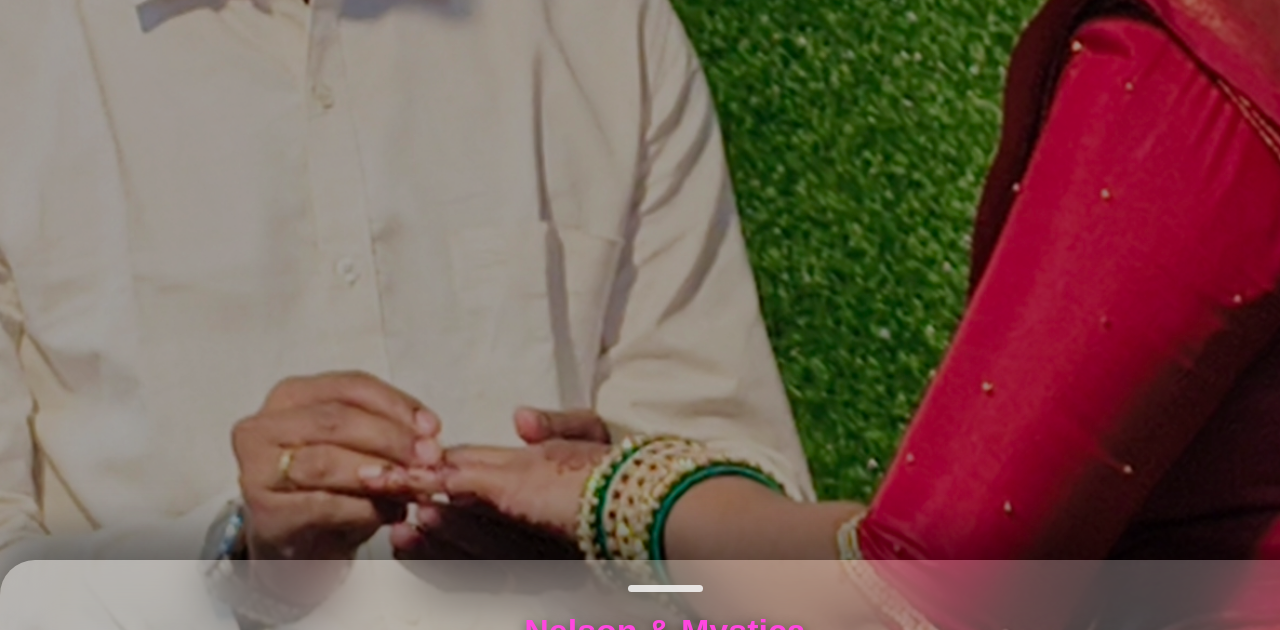
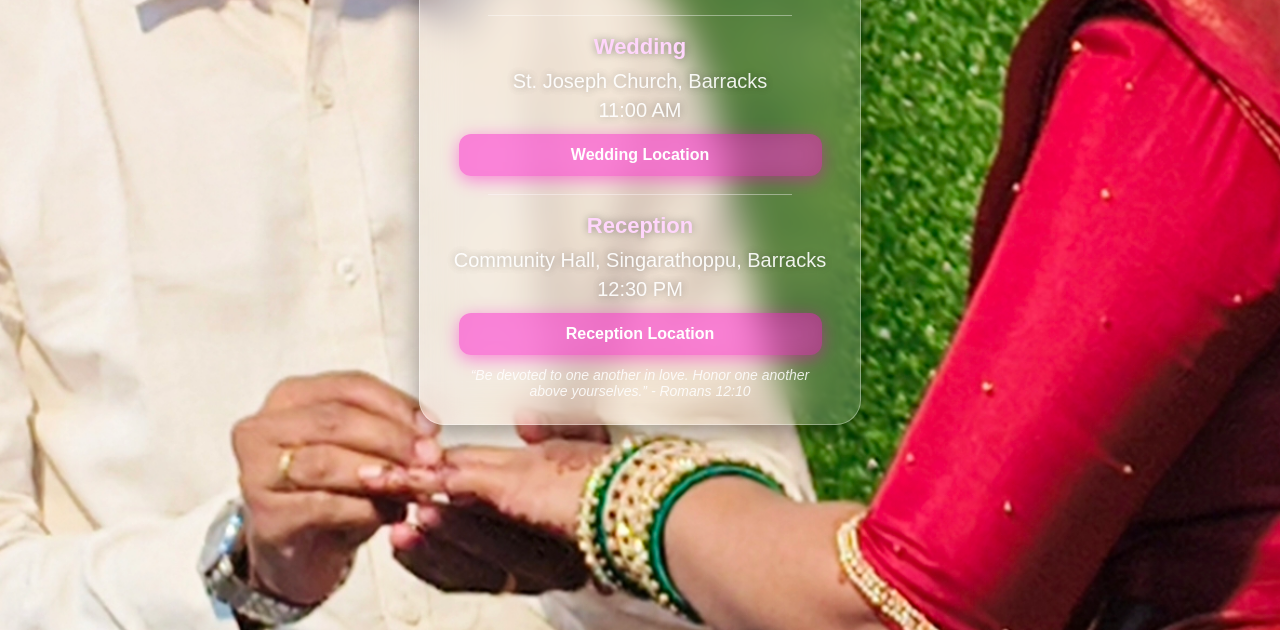
Before and after one commit to Deena0506/Wedding_web, a plain HTML site: page index.html in a window 1280 px wide. Shown: the part 170-800 px from the top of the page. Drawn offline with Linux system fonts and the light colour scheme.

Commit message:
I got fixed not about bride

```diff
--- a/index.html
+++ b/index.html
@@ -9,123 +9,125 @@
     body {
         margin: 0;
         font-family: "Poppins", sans-serif;
-        height: 100vh;
-        overflow: hidden;
+        background: url("Couple.jpg") center/cover no-repeat fixed;
+        padding: 20px;
     }
 
-    /* Background image */
-    .bg-image {
-        position: fixed;
-        top: 0; left: 0;
-        width: 100%;
-        height: 100%;
-        background: url("Couple.jpg") no-repeat center center/cover;
-        filter: brightness(0.65);
-        z-index: -1;
-    }
-
-    /* Bottom Sheet */
-    .sheet {
-        position: fixed;
-        bottom: -68%;
-        left: 0;
-        width: 100%;
-        height: 68%;
-        background: rgba(255, 255, 255, 0.25);
-        backdrop-filter: blur(25px);
-        border-radius: 35px 35px 0 0;
-        padding: 35px 25px;
+    /* Glass Card */
+    .card {
+        max-width: 380px;
+        margin: 50px auto;
+        padding: 25px 30px;
+        border-radius: 25px;
+        backdrop-filter: blur(18px);
+        background: rgba(255, 255, 255, 0.18);
+        border: 1px solid rgba(255, 255, 255, 0.35);
+        box-shadow: 0 8px 25px rgba(0, 0, 0, 0.35);
         text-align: center;
-        transition: bottom 0.5s ease;
-        box-shadow: 0 -25px 50px rgba(0,0,0,0.4);
-    }
-
-    .drag {
-        width: 75px;
-        height: 7px;
-        background: rgba(255,255,255,0.8);
-        border-radius: 10px;
-        margin: -10px auto 20px auto;
-    }
-
-    .title {
-        font-size: 34px;
-        font-weight: 700;
-        color: #ff47df;
-        text-shadow: 0 3px 12px rgba(0,0,0,0.5);
-        margin-bottom: 8px;
-    }
-
-    p, .verse {
-        color: white;
-        margin: 6px 0;
-    }
-
-    .section {
-        font-size: 22px;
-        font-weight: 700;
-        margin-top: 22px;
         color: white;
     }
 
+    .names {
+        font-size: 32px;
+        font-family: "Great Vibes", cursive;
+        font-weight: 600;
+        color: rgb(252, 2, 218);
+        letter-spacing: 2px;
+        word-spacing: 3px;
+        margin-bottom: 10px;
+        text-shadow: 0 0 8px rgba(0,0,0,0.4);
+    }
+
+    .date {
+        font-size: 18px;
+        opacity: 0.9;
+        text-shadow: 0 0 8px rgba(0,0,0,0.4);
+    }
+
+    .line {
+        width: 80%;
+        height: 1px;
+        background: rgba(255,255,255,0.4);
+        margin: 18px auto;
+    }
+
+    .section-title {
+        font-size: 22px;
+        font-weight: 700;
+        margin: 10px 0;
+        color: #ffd6fc;
+        text-shadow: 0 0 8px rgba(0,0,0,0.4);
+    }
+
+    p {
+        margin: 6px 0;
+        opacity: 0.9;
+        font-size: 20px;
+        font-weight: 200;
+        text-shadow: 0 0 8px rgba(0,0,0,0.4);
+    }
+
     .btn {
-        background: #ff47df;
+        display: block;
+        margin: 12px auto;
+        padding: 12px 20px;
+        width: 85%;
+        border-radius: 12px;
+        background: rgba(255, 0, 200, 0.45);
         color: white;
-        padding: 15px;
-        width: 90%;
-        margin: 15px auto;
-        display: block;
-        border-radius: 14px;
-        font-size: 18px;
         font-weight: 600;
         text-decoration: none;
-        box-shadow: 0 5px 20px rgba(255,71,223,0.5);
+        backdrop-filter: blur(12px);
+        box-shadow: 0 4px 18px rgba(255, 0, 200, 0.45);
+        transition: 0.3s;
+    }
+
+    .btn:hover {
+        transform: scale(1.04);
+        background: rgba(255, 0, 200, 0.6);
     }
 
     .verse {
-        margin-top: 20px;
+        margin-top: 12px;
         font-style: italic;
         font-size: 14px;
-        opacity: 0.9;
+        opacity: 0.85;
     }
 </style>
+
+<link href="https://fonts.googleapis.com/css2?family=Great+Vibes&display=swap" rel="stylesheet">
+
 </head>
-
 <body>
 
-<div class="bg-image"></div>
+<div class="card">
+    <div class="names">Nelson & Mystica</div>
+    <div class="date">December 28, 2025</div>
 
-<div class="sheet" id="sheet">
-    <div class="drag" id="drag"></div>
+    <div class="line"></div>
 
-    <div class="title">Nelson & Mystica</div>
-    <p>December 28, 2025</p>
+    <div class="section-title">Wedding</div>
+    <p>St. Joseph Church, Barracks</p>
+    <p>11:00 AM</p>
 
-    <div class="section">Wedding</div>
-    <p>St. Joseph Church, Barracks<br>11:00 AM</p>
     <a class="btn" href="https://maps.app.goo.gl/jYotbpXt3JxQWRKf8" target="_blank">
-        Open Wedding Location
+        Wedding Location
     </a>
 
-    <div class="section">Reception</div>
-    <p>Community Hall, Singarathoppu, Barracks<br>12:30 PM</p>
+    <div class="line"></div>
+
+    <div class="section-title">Reception</div>
+    <p>Community Hall, Singarathoppu, Barracks</p>
+    <p>12:30 PM</p>
+
     <a class="btn" href="https://maps.app.goo.gl/hzSNFzxRJo98YTAB7" target="_blank">
-        Open Reception Location
+        Reception Location
     </a>
 
     <div class="verse">
-        “Be devoted to one another in love. Honor one another above yourselves.” — Romans 12:10
+        “Be devoted to one another in love. Honor one another above yourselves.” - Romans 12:10
     </div>
 </div>
 
-<script>
-    const sheet = document.getElementById("sheet");
-    const drag = document.getElementById("drag");
-
-    drag.addEventListener("click", () => {
-        sheet.style.bottom = sheet.style.bottom === "0px" ? "-68%" : "0px";
-    });
-</script>
-
 </body>
 </html>
```
